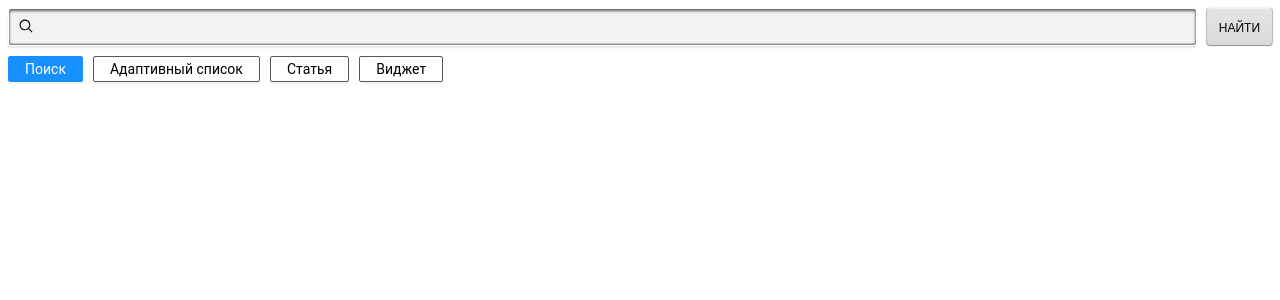
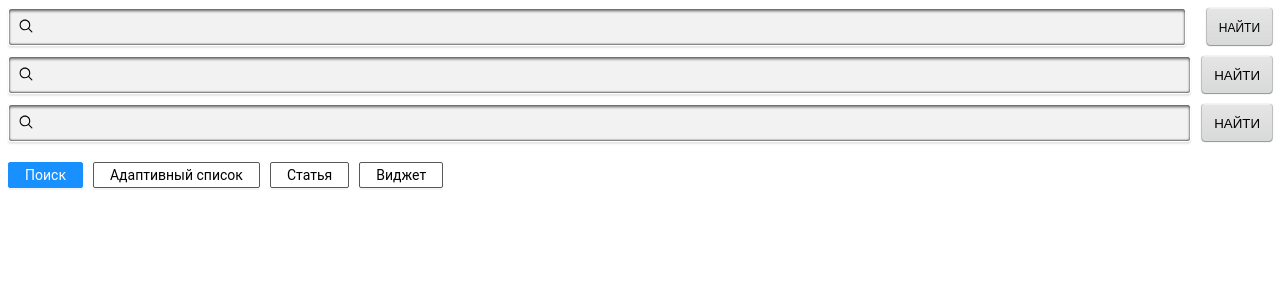
Before and after one commit to MonsPavel/wargaming, a Vue app: page / in a window 1280 px wide. Shown: the top 300 px of the page. Built offline with nearby package versions, Linux system fonts and the light colour scheme.

Commit message:
search inputs improvement

```diff
--- a/src/assets/scss/components/_input-search.scss
+++ b/src/assets/scss/components/_input-search.scss
@@ -25,20 +25,24 @@
   &-cancel {
     display: none;
   }
+}
 
-  &:focus + .input-cancel {
-    display: block;
-    position: relative;
-    right: 35px;
-    top: 7px;
-  }
+.input:focus + .input-cancel {
+  display: block;
+  position: absolute;
+  right: 30px;
+  top: 7px;
 }
 
 .search-flex {
   position: relative;
   display: flex;
+  &-wrap {
+    width: 100%;
+    position: relative;
+  }
   &-input {
-    flex: 1 1 auto;
+    width: calc(100% - 40px);
   }
   &-btn {
     margin-left: 10px;
@@ -66,3 +70,40 @@
     }
   }
 }
+
+.span-btn {
+  background: linear-gradient(180deg, rgba(177, 181, 183, 0) 0%, rgba(177, 181, 183, 0.25) 100%), #E5E5E5;
+  box-shadow: -1px 0px 1px rgba(0, 0, 0, 0.25), 1px 0px 1px rgba(0, 0, 0, 0.25), 0px 1px 1px rgba(0, 0, 0, 0.4), inset 0px 1px 0px rgba(255, 255, 255, 0.5);
+  border-radius: 3px;
+  border: none;
+  padding: 12px;
+  height: 36.5px;
+
+  & > .default {
+    display: block;
+  }
+
+  & > .hover {
+    display: none;
+  }
+
+  &:hover {
+    & > .default {
+      display: none;
+    }
+
+    & > .hover {
+      display: block;
+    }
+  }
+}
+
+.search {
+  margin-bottom: 10px;
+}
+
+.search-grid {
+  display: grid;
+  grid-template-columns: [input] 1fr [button] auto;
+  grid-auto-flow: row;
+}
--- a/src/components/ui/InputSearchFlex.vue
+++ b/src/components/ui/InputSearchFlex.vue
@@ -3,11 +3,37 @@
 </script>
 
 <template>
-  <div class="search-flex">
-    <Icon name="find" class="input-search"/>
-    <input type="text" class="input search-flex-input">
-    <Icon name="cancel" class="input-cancel"/>
+  <div class="search search-flex">
+    <div class="search-flex-wrap">
+      <Icon name="find" class="input-search"/>
+      <input type="text" class="input search-flex-input">
+      <Icon name="cancel" class="input-cancel"/>
+    </div>
     <button class="btn search-flex-btn" type="button">
+    </button>
+  </div>
+
+  <div class="search search-flex">
+    <div class="search-flex-wrap">
+      <Icon name="find" class="input-search"/>
+      <input type="text" class="input search-flex-input">
+      <Icon name="cancel" class="input-cancel"/>
+    </div>
+    <button class="span-btn search-span-btn" type="button">
+      <span class="default">НАЙТИ</span>
+      <span class="hover">GO</span>
+    </button>
+  </div>
+
+  <div class="search search-grid">
+    <div class="search-flex-wrap">
+      <Icon name="find" class="input-search"/>
+      <input type="text" class="input search-flex-input">
+      <Icon name="cancel" class="input-cancel"/>
+    </div>
+    <button class="span-btn search-span-btn" type="button">
+      <span class="default">НАЙТИ</span>
+      <span class="hover">GO</span>
     </button>
   </div>
 </template>
```
